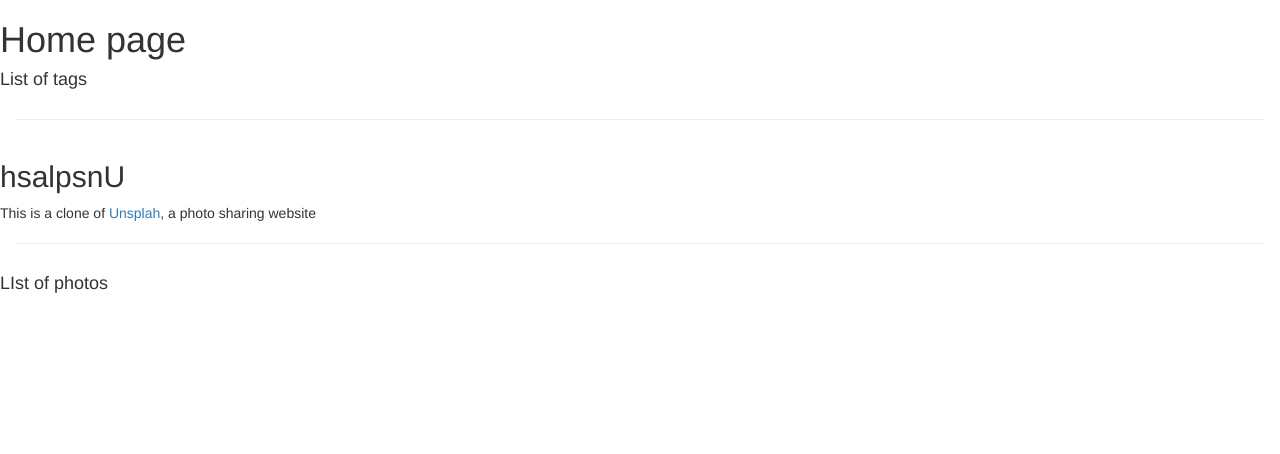
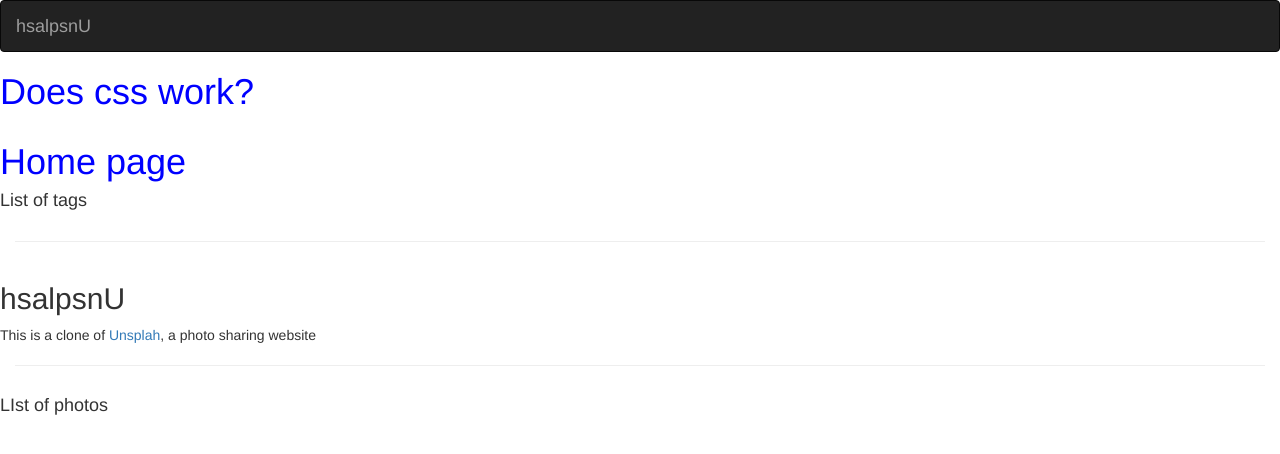
Before and after one commit to carolwanjohi/unsplash-clone, a Django app: page / in a window 1280 px wide. Shown: the top 454 px of the page. Run offline with Django 3.2, Linux system fonts and the light colour scheme; some libraries are stand-ins or nearby versions.

Commit message:
Create navbar Create basic navbar for easy navigation Create stylesheet for the site Update base.html to include the navbar.html

```diff
--- /dev/null
+++ b/unsplash/clone/static/css/base.css
@@ -0,0 +1,3 @@
+h1{
+    color: blue;
+}
--- a/unsplash/clone/templates/all-posts/base.html
+++ b/unsplash/clone/templates/all-posts/base.html
@@ -15,11 +15,18 @@
 
     {% block styles %}
         {% bootstrap_css %}
+        <link rel="stylesheet" href="{% static 'css/base.css'%}">
     {% endblock %}
 
 </head>
 
 <body>
+    <!-- Navbar -->
+    {% include 'navbar.html' %}
+
+    <h1>Does css work?</h1>
+
+    <!-- Content from child templates -->
 
     {% block content %}
     {% endblock %}
--- a/unsplash/clone/templates/all-posts/index.html
+++ b/unsplash/clone/templates/all-posts/index.html
@@ -1,5 +1,6 @@
 {% extends 'all-posts/base.html' %}
 
+<!-- Content block -->
 {% block content %}
 
     {{block.super}}
--- /dev/null
+++ b/unsplash/clone/templates/navbar.html
@@ -0,0 +1,24 @@
+<!DOCTYPE html>
+<html lang="en">
+<head>
+    <meta charset="UTF-8">
+    <meta name="viewport"content="width=device-width, initial-scale=1">
+</head>
+<body>
+
+    <nav class="navbar navbar-inverse">
+
+        <div class="container-fluid">
+
+            <div class="navbar-header">
+
+                <a href="{% url 'index'%}" class="navbar-brand">hsalpsnU</a>
+
+            </div>
+
+        </div>
+
+    </nav>
+
+</body>
+</html>
```
